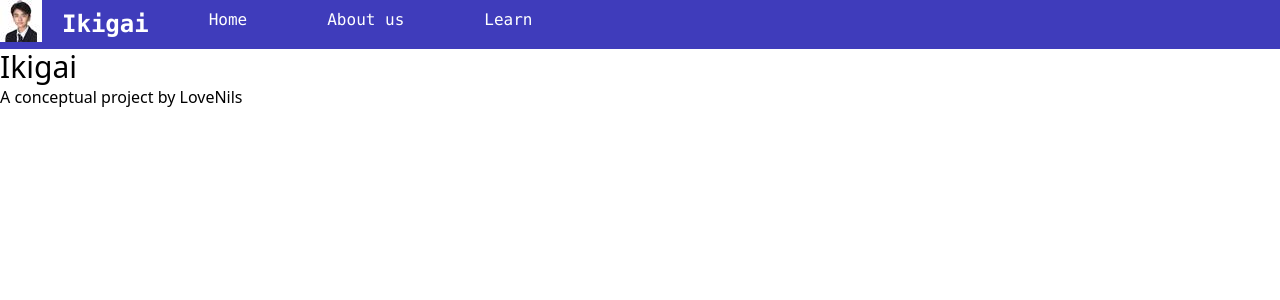
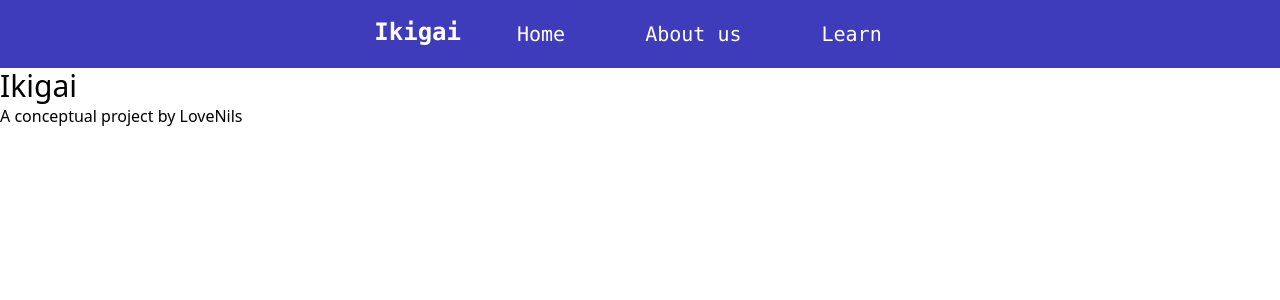
Before and after one commit to OHBOYILOVEHTML/ikigai-website1, a Next.js app: page / in a window 1280 px wide. Shown: the top 300 px of the page. Built offline with nearby package versions, Linux system fonts and the light colour scheme.

Commit message:
Update NavBar.js

```diff
--- a/components/NavBar.js
+++ b/components/NavBar.js
@@ -2,22 +2,21 @@
 import Image from 'next/image'
 import profilepic from '/components/profilepic.jpeg'
 export default function NavBar() {
-
+  // <div>
+  //   <Image src={profilepic} className=""/>
+  // </div>
     return (
         <>
-          <div className="bg-purple z-1 flex flex-row font-mono">
+          <div className="bg-purple flex flex-row font-mono py-2 justify-center">
             <div className="flex flex-row">
-              <div>
-                <Image src={profilepic} className=""/>
-              </div>
-              <div>
-                <h1 className="font-bold px-5 text-2xl text-white flex flex-row py-2">Ikigai</h1>
+              <div className="py-2 flex flex-row text-white justify-start">
+                <a className="font-bold px-4 text-2xl" href="google.com">Ikigai</a>
               </div>
             </div>
-            <div className="text-white flex flex-row py-2 items-stretch ">
-              <h2 className="hover:font-bold px-10">Home</h2>
-              <h2 className="hover:font-bold px-10">About us</h2>
-              <h2 className="hover:font-bold px-10">Learn</h2>
+            <div className="text-white flex flex-row py-3 items">
+              <a className="hover:font-bold px-10 text-xl" href="google.com">Home</a>
+              <a className="hover:font-bold px-10 text-xl" href="google.com">About us</a>
+              <a className="hover:font-bold px-10 text-xl" href="google.com">Learn</a>
             </div>
           </div>
         </>
```
